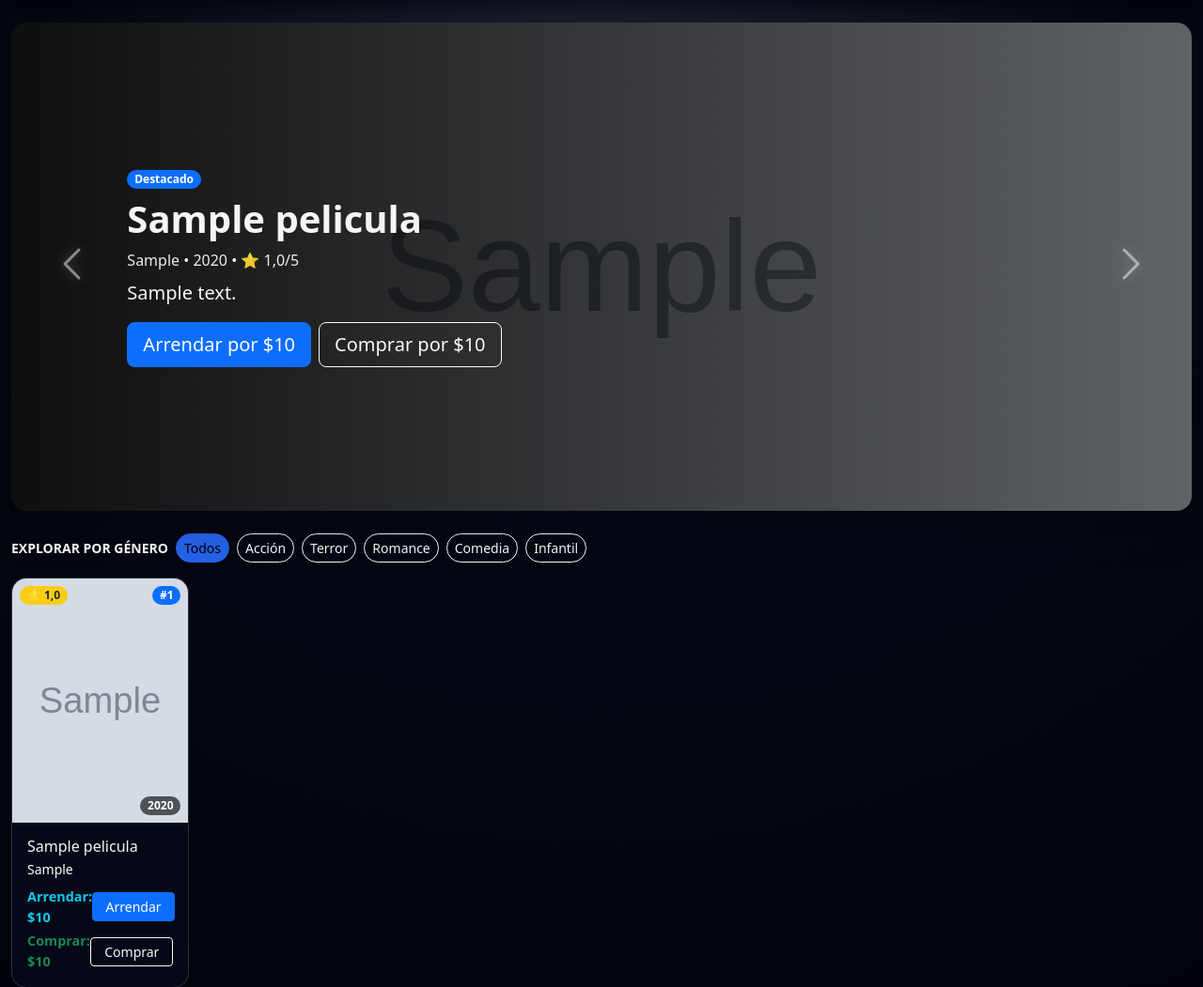
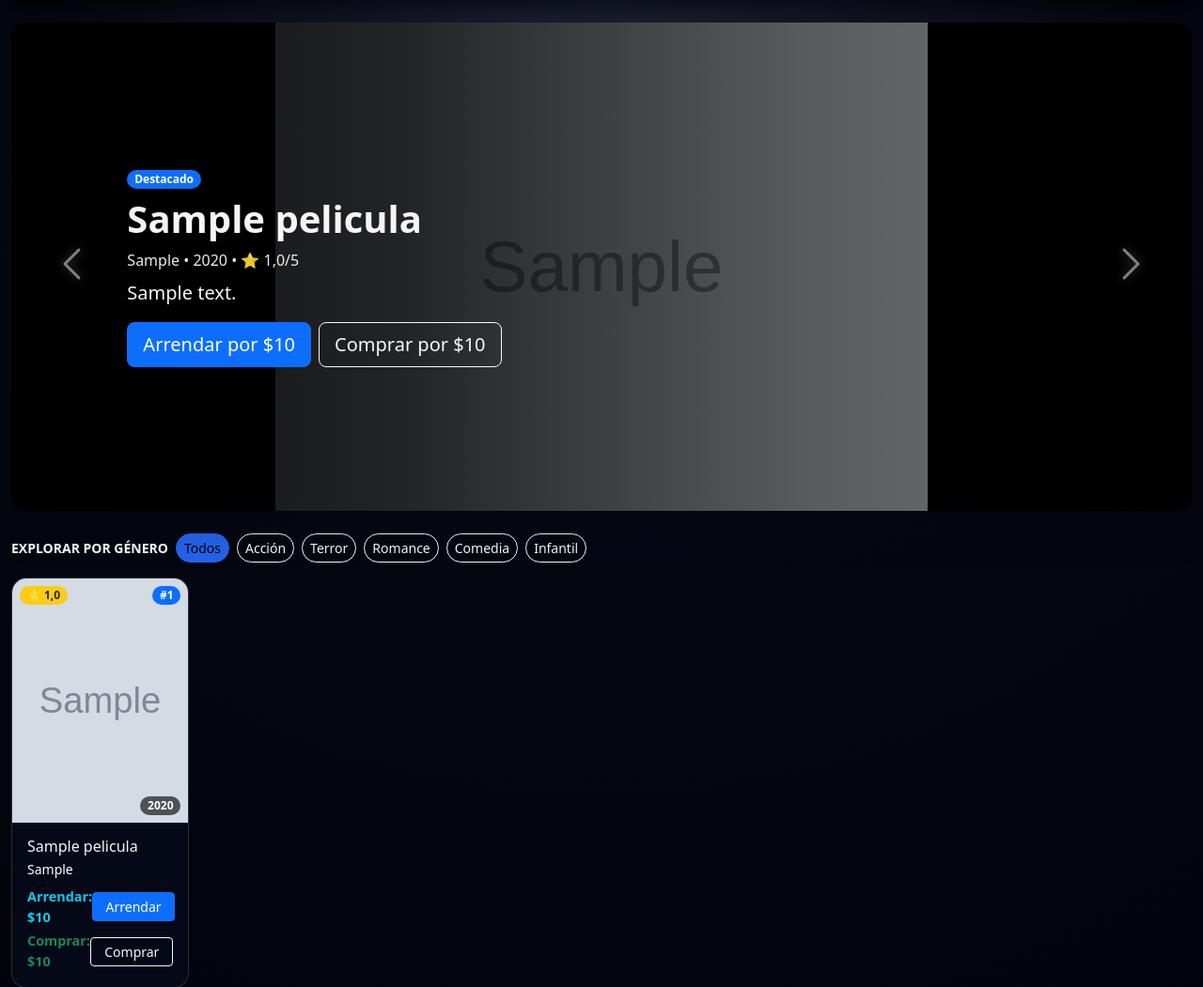
Before and after one commit to Nick24x/cinemarket, a Django app: page / in a window 1280 px wide. Shown: the part 62-1113 px from the top of the page at 94% size. Run offline with Django 5.2, Linux system fonts and the light colour scheme; tables that the repository leaves empty hold one stand-in row (values such as "Sample post"); grey boxes marked "Sample" are stand-in pictures.

Commit message:
actualización

```diff
--- a/templates/home.html
+++ b/templates/home.html
@@ -12,17 +12,42 @@
 
   <!-- Ajustes visuales extra -->
   <style>
-    /* Hero: que todas las imágenes se vean bien sin deformarse */
-    .hero-img {
-      width: 100%;
+    /* Contenedor del hero: alto fijo y fondo negro */
+    .hero-wrapper {
+      position: relative;
+      background: #000;
       height: 420px;
-      object-fit: cover;
     }
 
     @media (min-width: 992px) {
-      .hero-img {
+      .hero-wrapper {
         height: 520px;
       }
+    }
+
+    /* Póster del hero: que se vea completo, sin deformarse */
+    .hero-img {
+      height: 100%;
+      width: auto;
+      max-width: 100%;
+      margin: 0 auto;
+      display: block;
+      object-fit: contain; /* muestra toda la imagen, sin estirar */
+    }
+
+    /* Overlay para que el texto se lea bien encima del póster */
+    .hero-overlay {
+      position: absolute;
+      inset: 0;
+      display: flex;
+      align-items: center;
+      background: linear-gradient(
+        to right,
+        rgba(0, 0, 0, 0.90),
+        rgba(0, 0, 0, 0.70),
+        rgba(0, 0, 0, 0.25),
+        rgba(0, 0, 0, 0.0)
+      );
     }
   </style>
 </head>
@@ -101,7 +126,8 @@
 
           {% for p in peliculas %}
           <div class="carousel-item {% if forloop.first %}active{% endif %}">
-            <div class="position-relative">
+            <!-- contenedor con altura fija y fondo negro -->
+            <div class="hero-wrapper">
 
               {% if p.imagen %}
                 <img src="{{ p.imagen.url }}" class="hero-img" alt="{{ p.titulo }}">
@@ -109,7 +135,7 @@
                 <div class="hero-img" style="background: linear-gradient(135deg,#0f172a,#1d4ed8);"></div>
               {% endif %}
 
-              <div class="hero-overlay d-flex align-items-center">
+              <div class="hero-overlay">
                 <div class="hero-overlay-content px-4 px-md-5 py-4 py-md-0">
 
                   <span class="badge bg-primary mb-2">Destacado</span>
```
